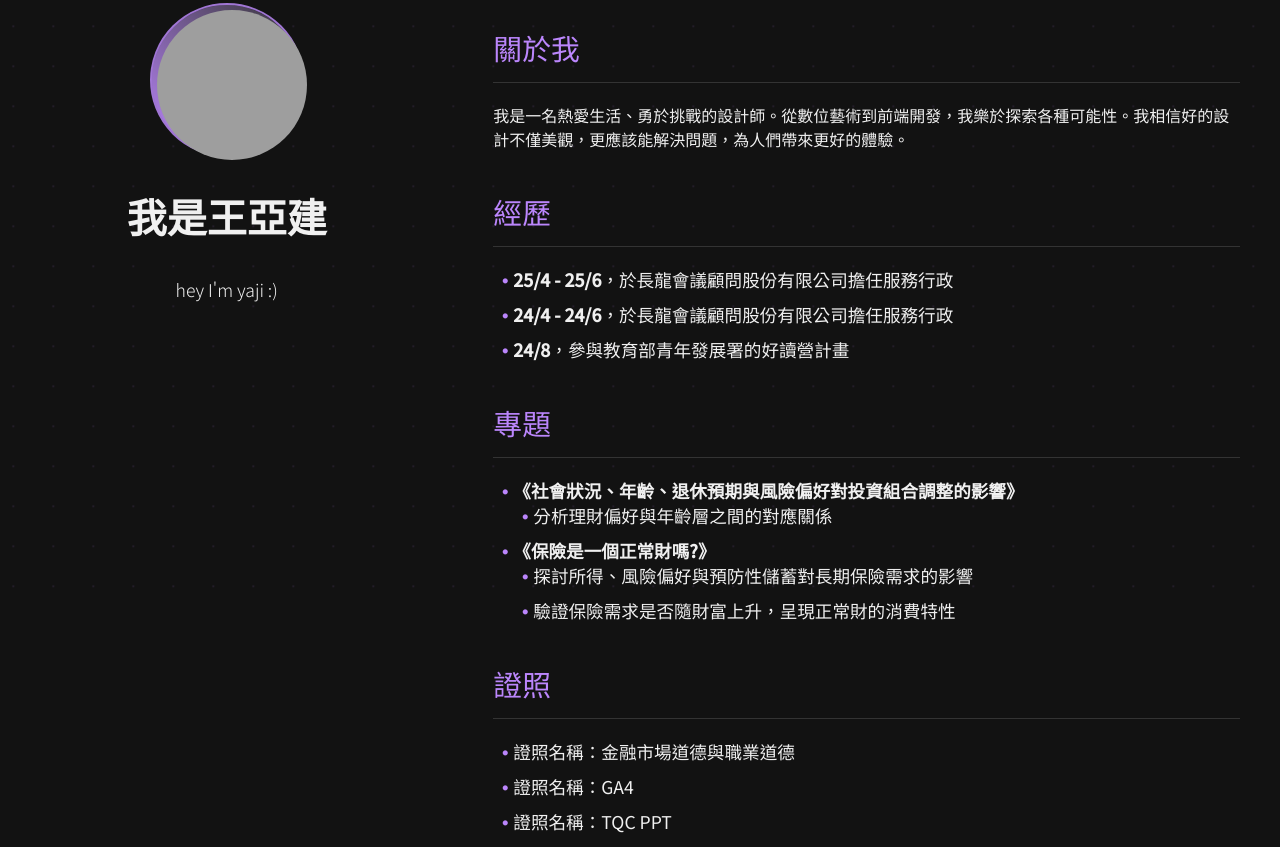
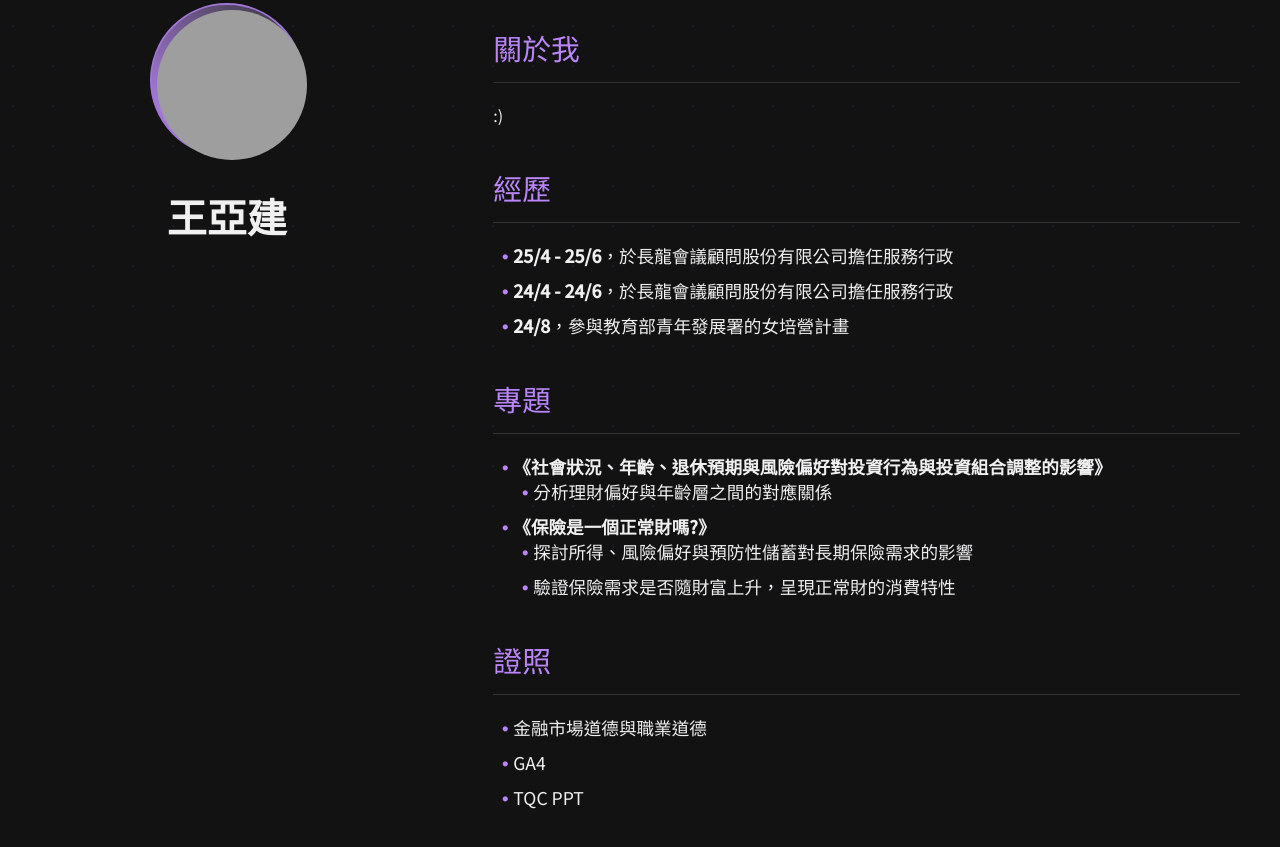
Before and after one commit to heyajiw/heyaji.github.io, a plain HTML site: page index.html in a window 1280 px wide. Shown: the part 187-1034 px from the top of the page. Drawn offline with Linux system fonts and the light colour scheme; grey boxes are pictures that could not be loaded.

Commit message:
Update index.html
Signed-off-by: heyajiw <heyaji.w@gmail.com>

```diff
--- a/index.html
+++ b/index.html
@@ -238,14 +238,13 @@
                 <div class="profile-pic-container">
                     <img src="https://i.imgur.com/your-image-url.png" alt="個人頭像" class="profile-pic">
                 </div>
-                <h1>我是王亞建</h1>
-                <p>hey I'm yaji :)</p>
+                <h1>王亞建</h1>
             </div>
 
             <div class="right-panel">
                 <div class="content-block">
                     <h2>關於我</h2>
-                    <p>我是一名熱愛生活、勇於挑戰的設計師。從數位藝術到前端開發，我樂於探索各種可能性。我相信好的設計不僅美觀，更應該能解決問題，為人們帶來更好的體驗。</p>
+                    <p>:)</p>
                 </div>
 
                 <div class="content-block">
@@ -253,14 +252,14 @@
                     <ul>
                         <li><b>25/4 - 25/6</b>，於長龍會議顧問股份有限公司擔任服務行政</li>
                         <li><b>24/4 - 24/6</b>，於長龍會議顧問股份有限公司擔任服務行政</li>
-                        <li><b>24/8</b>，參與教育部青年發展署的好讀營計畫</li>
+                        <li><b>24/8</b>，參與教育部青年發展署的女培營計畫</li>
                     </ul>
                 </div>
 
                 <div class="content-block">
                     <h2>專題</h2>
                     <ul>
-                        <li><b>《社會狀況、年齡、退休預期與風險偏好對投資組合調整的影響》</b>
+                        <li><b>《社會狀況、年齡、退休預期與風險偏好對投資行為與投資組合調整的影響》</b>
                             <ul>
                                 <li>分析理財偏好與年齡層之間的對應關係</li>
                             </ul>
@@ -276,9 +275,9 @@
             <div class="content-block">
                 <h2>證照</h2>
                 <ul>
-                    <li>證照名稱：金融市場道德與職業道德</li>
-                    <li>證照名稱：GA4</li>
-                    <li>證照名稱：TQC PPT</li>
+                    <li>金融市場道德與職業道德</li>
+                    <li>GA4</li>
+                    <li>TQC PPT</li>
                 </ul>
             </div>
                 <div class="content-block">
```
